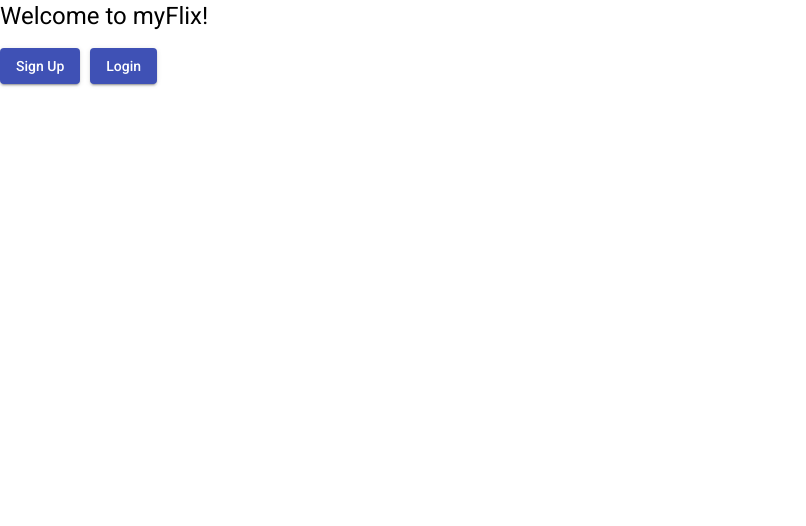
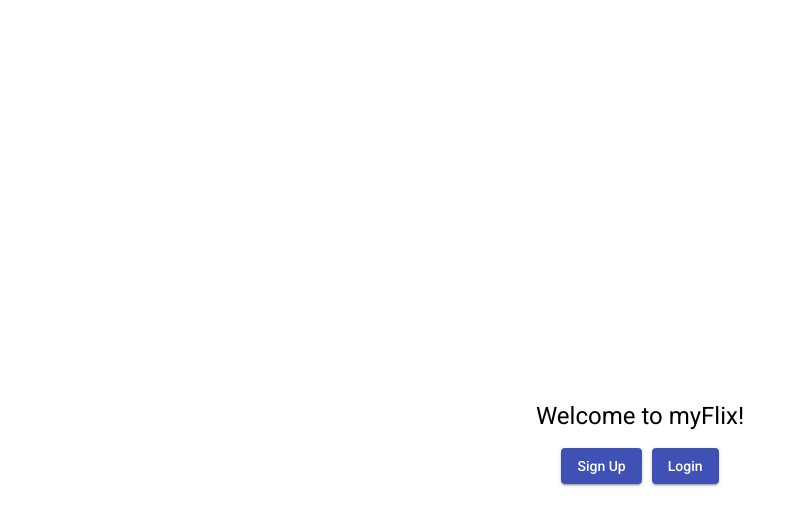
Before and after one commit to Mr-Macko/myFlix-Angular-client, an Angular app: page / in a window 1280 px wide. Shown: the top 526 px of the page, without its empty margins (0-806 px from the left). Built offline with nearby package versions, Linux system fonts and the light colour scheme.

Commit message:
adjusted registration & login button

```diff
--- a/src/app/app.component.scss
+++ b/src/app/app.component.scss
@@ -0,0 +1,4 @@
+div {
+    text-align: center;
+    margin-top: 50vh;
+  }
```
